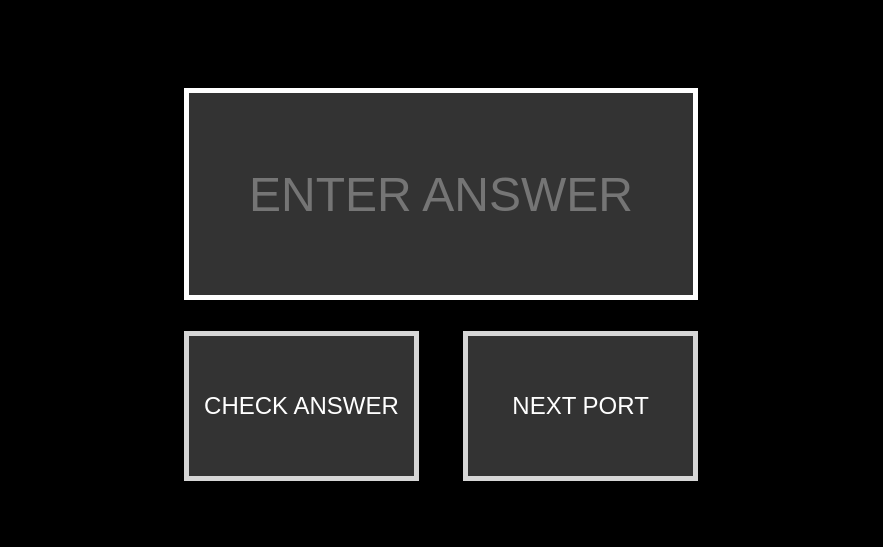
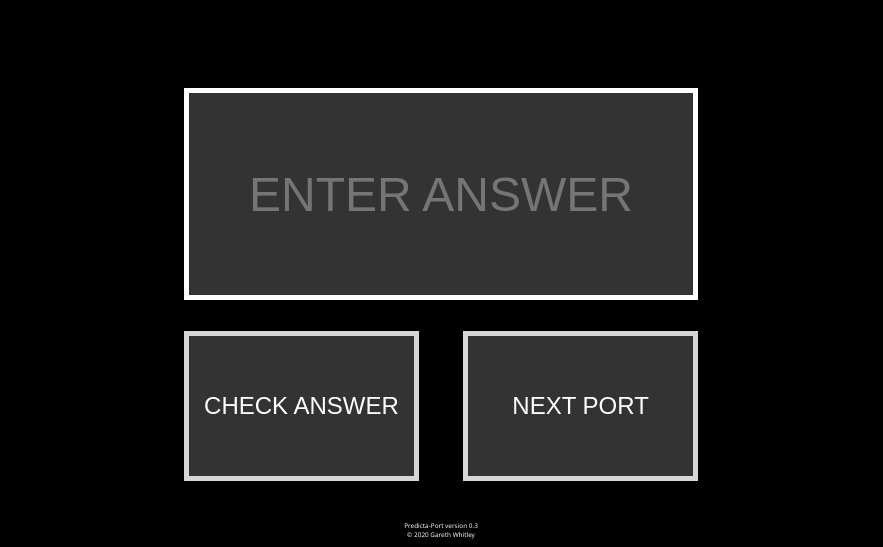
Before and after one commit to gwhitdev/predicta-port, a plain HTML site: page index.html in a window 1280 px wide. Shown: the part 404-951 px from the top of the page, without its empty margins (199-1082 px from the left). Drawn offline with Linux system fonts and the light colour scheme.

Commit message:
added footer

```diff
--- a/css/style.css
+++ b/css/style.css
@@ -23,6 +23,11 @@ button:focus {
 }
 button#next {
     margin-left: 40px;
+}
+footer {
+    text-align: center;
+    font-size: 0.4em;
+    color: white;
 }
 h2 {
     font-size: 4em;
--- a/index.html
+++ b/index.html
@@ -35,8 +35,14 @@
             </div>
         </div>
     </div>
+
+
+<footer>
+    Predicta-Port version 0.3<br>
+    &copy; 2020 Gareth Whitley
+
+</footer>
 </div>
-
 </body>
 <script>
     const question = document.getElementById('question');
```
